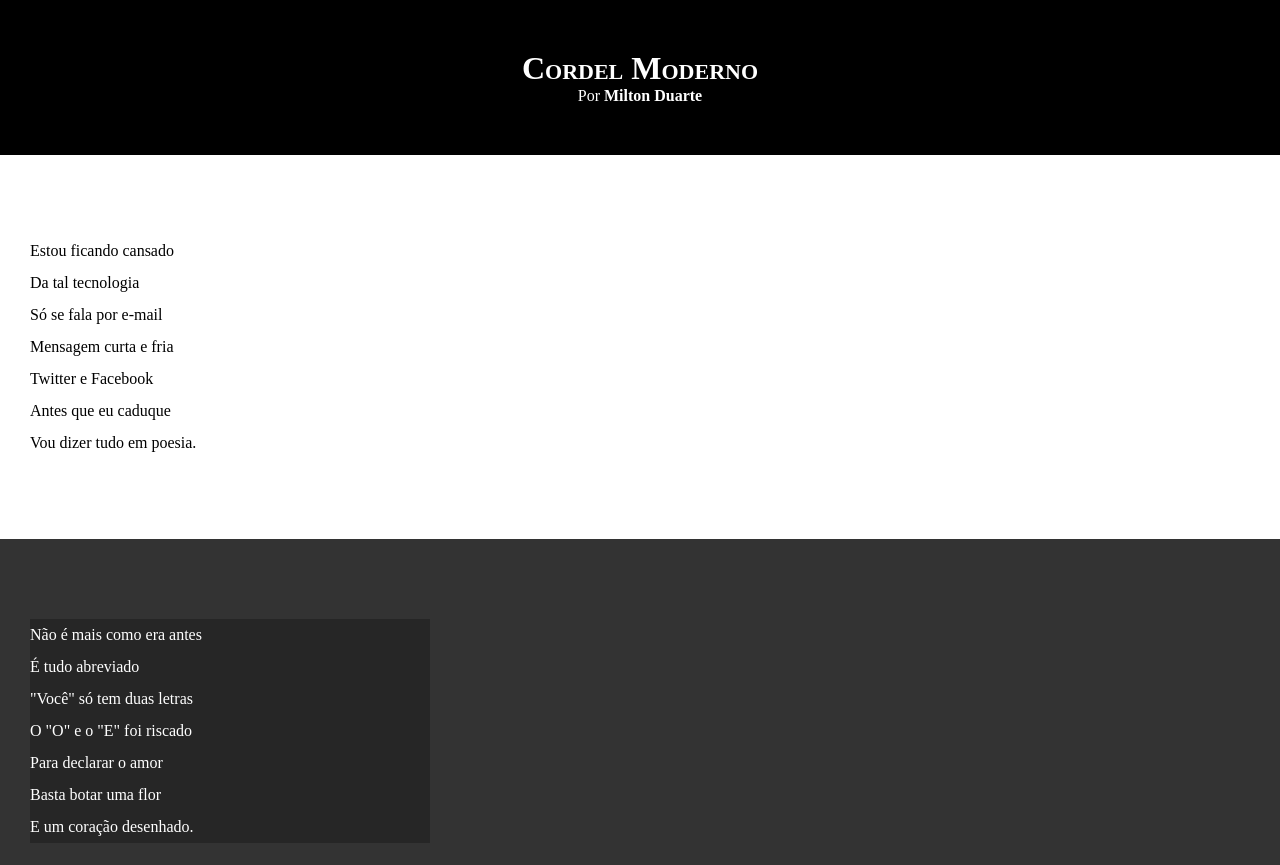
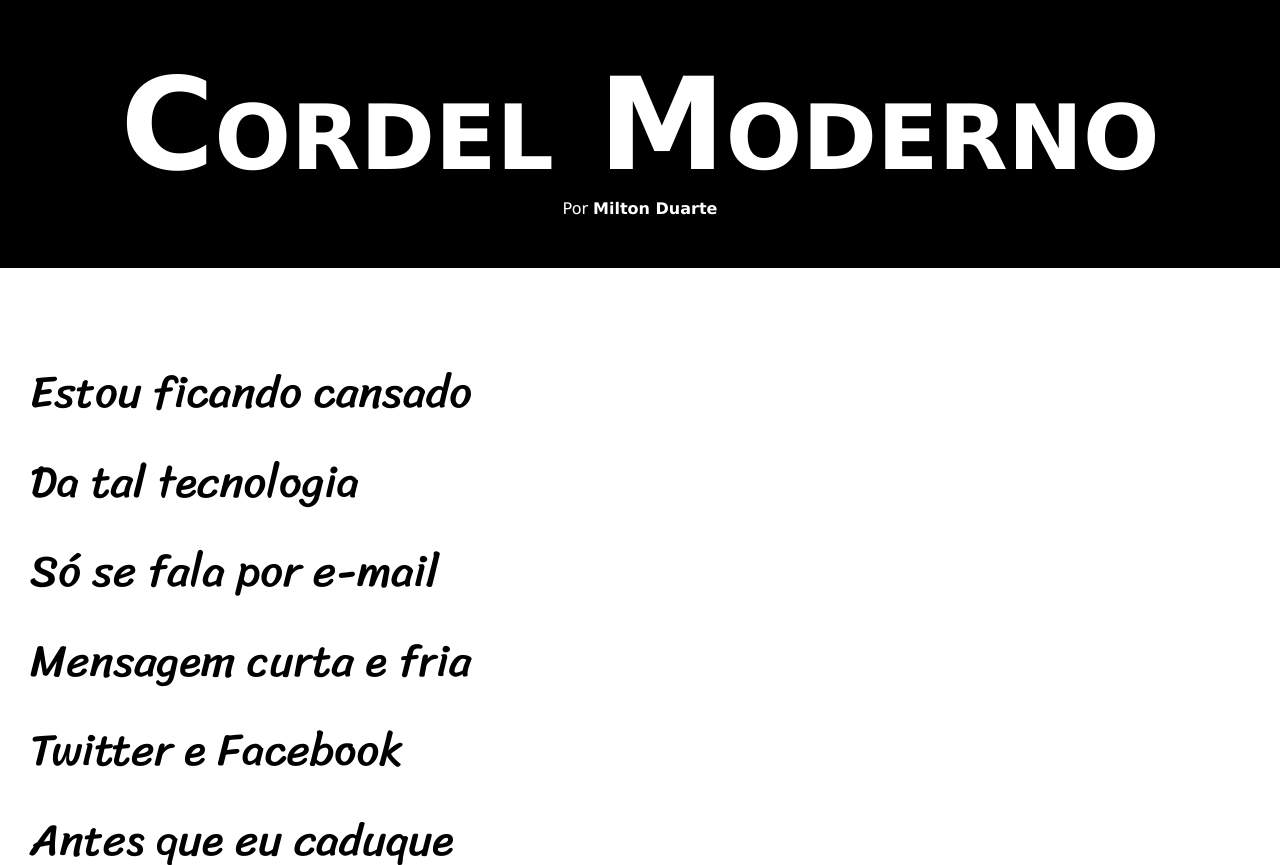
Before and after one commit to RenanWV/html-css-p2, a plain HTML site: page desafios/d12/index.html in a window 1280 px wide. Shown: the top 865 px of the page. Drawn offline with Linux system fonts and the light colour scheme.

Commit message:
att estilos d12

```diff
--- a/desafios/d12/estilo/style.css
+++ b/desafios/d12/estilo/style.css
@@ -1,4 +1,14 @@
 @charset "UTF-8";
+
+  @import url('https://fonts.googleapis.com/css2?family=Passion+One&display=swap');
+  @import url('https://fonts.googleapis.com/css2?family=Sriracha&display=swap');
+
+  :root {
+    --fonte1: Verdana, Geneva , Tahoma, sans-serif;
+    --fonte2: 'Passion One' sans-serif;
+    --fonte3: 'Sriracha', cursive;
+  }
+
 
 * {
     margin: 0px;
@@ -7,6 +17,7 @@
 html, body {
     min-height: 100vh;
     background-color: darkgray;
+    font-family: var(--fonte1);
 }
 
 header {
@@ -18,6 +29,8 @@ header {
 header > h1 {
     padding-top: 50px;
     font-variant: small-caps;
+    font-family: var(--fonte2);
+    font-size: 10vw;
 }
 
 header > p {
@@ -39,6 +52,8 @@ section {
     padding-bottom: 10vh;
     line-height: 2em;
     padding-left: 30px;
+    font-family: var(--fonte3);
+    font-size: 3.5vw;
 }
 
 section.normal {
@@ -52,7 +67,7 @@ section.imagem {
 }
 
 section.imagem > p {
-    width: 400px;
+    display: inline-block;
     background-color: rgba(0, 0, 0, 0.253);
 }
 
```
Also changed, not shown: desafios/d12/index.html (+1 -0 lines).
